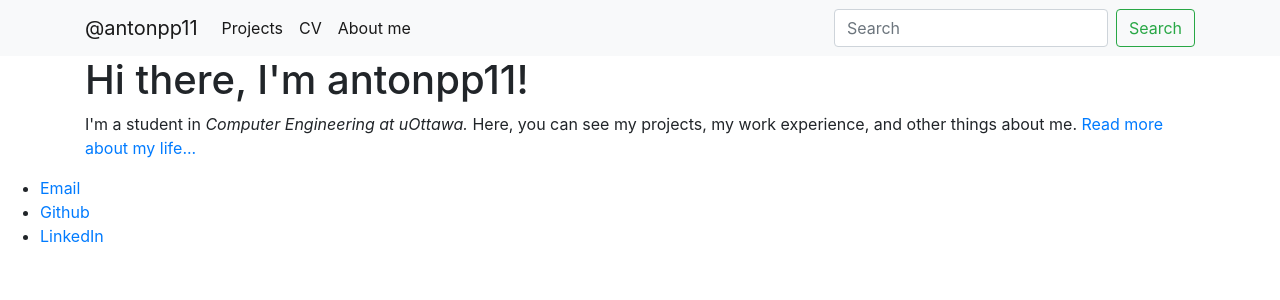
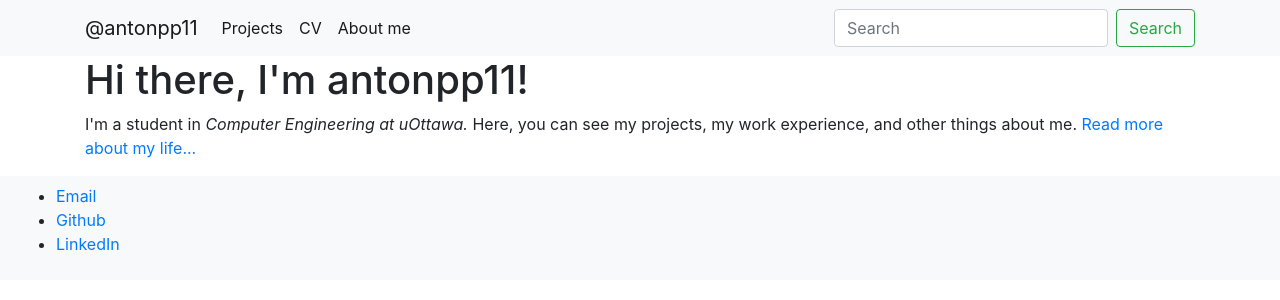
Before and after one commit to antonpp11/antonpp11.github.io, a Jekyll site: the page built from index.html, in a window 1280 px wide. Shown: the top 300 px of the page. Built offline with Jekyll 4.4.1, drawn with Linux system fonts in a browser that asks for light colours.

Commit message:
Update default.html

```diff
--- a/_layouts/default.html
+++ b/_layouts/default.html
@@ -41,11 +41,13 @@
       {{ content }}
     </div>
 		<footer>
+			<nav class="navbar navbar-expand-lg navbar-light bg-light">
     		<ul>
         		<li><a href="mailto:antonpellerinpetrov@gmail.com" target="_blank">Email</a></li>
         		<li><a href="https://github.com/antonpp11" target="_blank">Github</a></li>
         		<li><a href="https://www.linkedin.com/in/antonpp11/" target="_blank">LinkedIn</a></li>
-			</ul>
+				</ul>
+			</nav>
 		</footer>
     <!-- Optional JavaScript -->
     <!-- jQuery first, then Popper.js, then Bootstrap JS -->
```
